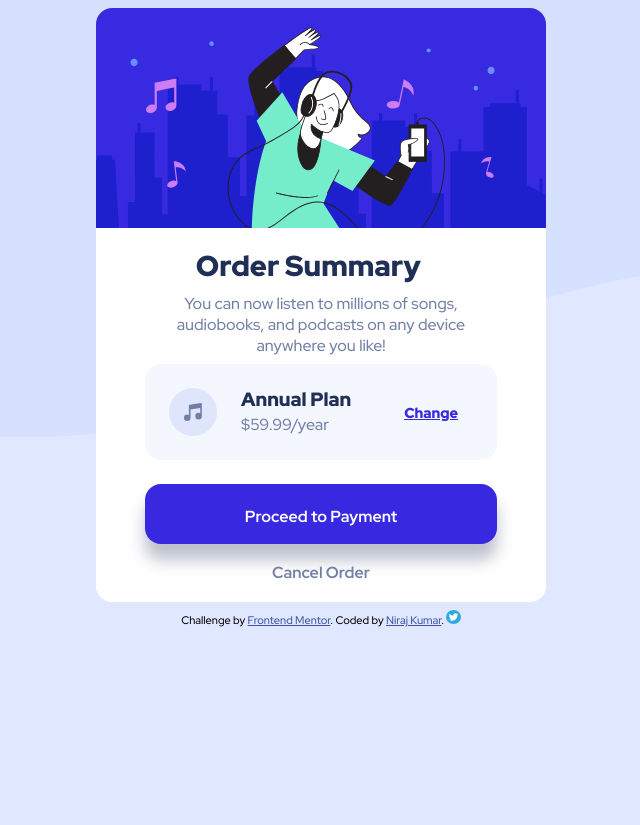
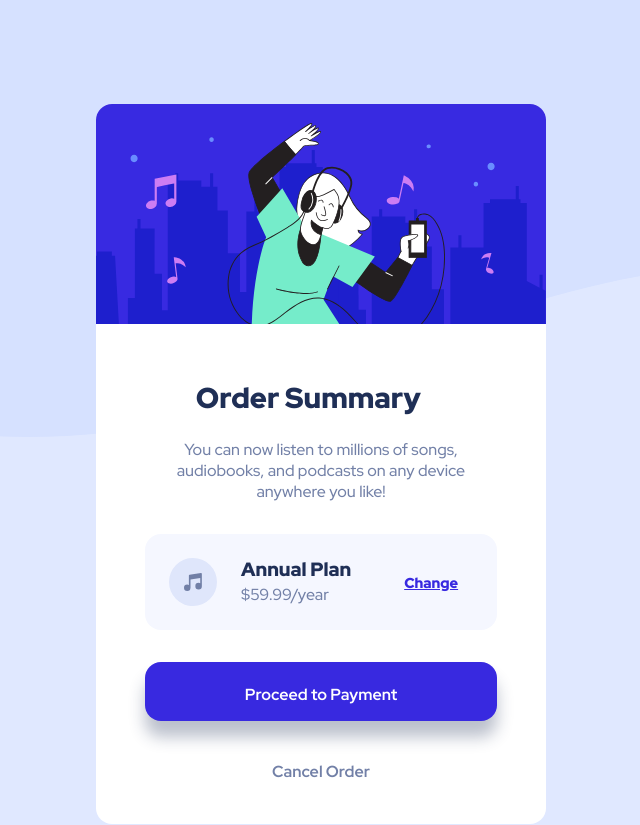
Before and after one commit to niraj-kumar-r/ordersummary-front-end-mentor, a plain HTML site: page index.html in a window 1280 px wide. Shown: the top 825 px of the page, without its empty margins (319-959 px from the left). Before the commit the page ends 800 px from the top, so only its background shows below. Drawn offline with Linux system fonts and the light colour scheme.

Commit message:
adjusted margins

```diff
--- a/app/style.css
+++ b/app/style.css
@@ -25,7 +25,8 @@ body{
 .main-card{
     background-color: var(--primary-white);
     width: 28.125em;
-    margin: auto;
+    height: 45em;
+    margin: 6.5rem auto;
     border-radius: 1em;
 }
 
@@ -40,7 +41,7 @@ body{
     font-weight: 900;
     color: var(--neutral-dark-blue);
     width: 8.7em;
-    margin: 0.5em auto 0.25em;
+    margin: 1.75em auto 0.75em;
 }
 
 p{
@@ -50,7 +51,7 @@ p{
 
     /* background-color: red; */
     width: 19em;
-    margin: 0.5em auto;
+    margin: 0.75em auto 2em;
     text-align: center;
 }
 
@@ -125,7 +126,7 @@ h3{
     font-weight: 700;
     width: 22em;
     height: 3.7em;
-    margin: 1.5em auto 0.5em;
+    margin: 2em auto 2em;
     border-radius: 1em;
     text-align: center;
     padding: 1.35em;
@@ -144,9 +145,9 @@ h3{
     color: var(--neutral-desaturated-blue);
     font-size: 1rem;
     font-weight: 700;
-    width: 9em;
-    height: 3em;
-    margin: 0.65em auto 0.5em;
+    width: 8.5em;
+    height: 2em;
+    margin: 2em auto 0.5em;
     border-radius: 1em;
     text-align: center;
     padding: 0.5em;
@@ -159,6 +160,13 @@ h3{
     cursor: pointer;
 }
 
+.attribution{
+    /* background-color: violet; */
+    text-align: center;
+    width: 30em;
+    margin: auto;
+}
+
 .twitter-logo{
     display: inline-block;
     height: 0.9rem;
```
